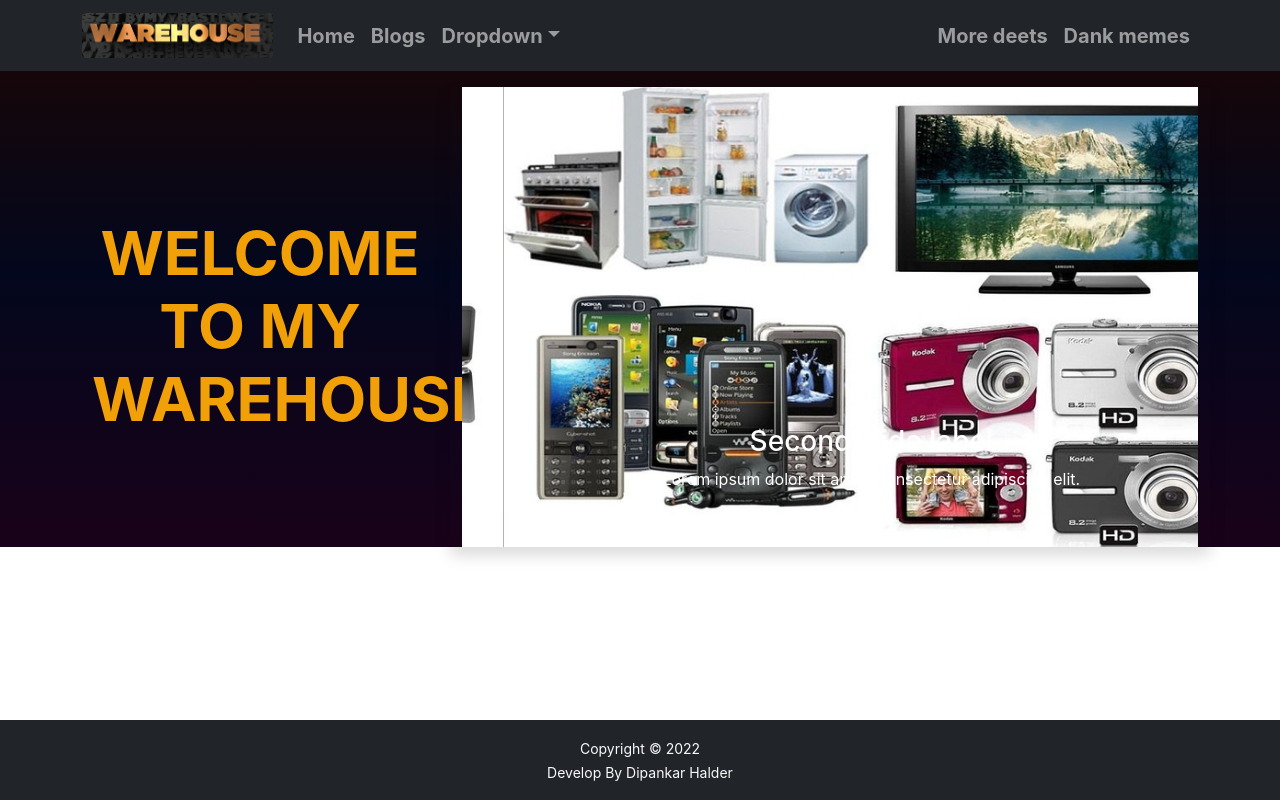
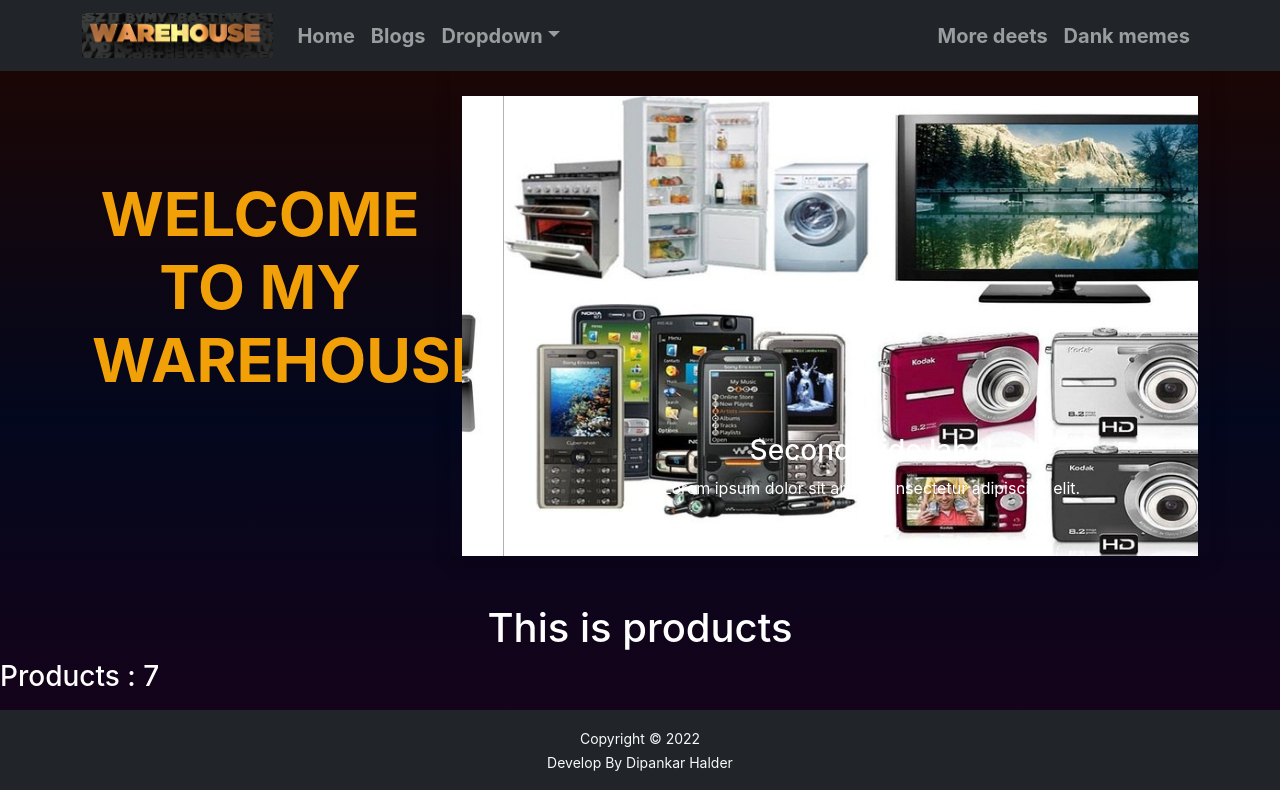
Before and after one commit to dipankar11137/warehouse-management-client-side, a React (Create React App) app: page / in a window 1280 px wide. Built offline with nearby package versions, Linux system fonts and the light colour scheme.

Commit message:
add json file

```diff
--- /dev/null
+++ b/public/products.json
@@ -0,0 +1,65 @@
+[
+    {
+        "_id": 1,
+        "name": "Laptop",
+        "price": "53000",
+        "quantity": "4",
+        "supplierName": "Dipu",
+        "description": "Lorem ipsum dolor sit amet, consectetu radipisi cing elitBeatae autem aperiam nequ quaera molestias voluptatibus harum ametipsa.",
+        "img": "https://i.ibb.co/dGDkr4v/1.jpg"
+    },
+    {
+        "_id": 2,
+        "name": "Mobile",
+        "price": "23000",
+        "quantity": "3",
+        "supplierName": "Messi",
+        "description": "Lorem ipsum dolor sit amet, consectetu radipisi cing elitBeatae autem aperiam nequ quaera molestias voluptatibus harum ametipsa.",
+        "img": "https://i.ibb.co/dGDkr4v/1.jpg"
+    },
+    {
+        "_id": 3,
+        "name": "TV",
+        "price": "35000",
+        "quantity": "1",
+        "supplierName": "Ronaldo",
+        "description": "Lorem ipsum dolor sit amet, consectetu radipisi cing elitBeatae autem aperiam nequ quaera molestias voluptatibus harum ametipsa.",
+        "img": "https://i.ibb.co/dGDkr4v/1.jpg"
+    },
+    {
+        "_id": 4,
+        "name": "Laptop",
+        "price": "53000",
+        "quantity": "2",
+        "supplierName": "Naymer",
+        "description": "Lorem ipsum dolor sit amet, consectetu radipisi cing elitBeatae autem aperiam nequ quaera molestias voluptatibus harum ametipsa.",
+        "img": "https://i.ibb.co/dGDkr4v/1.jpg"
+    },
+    {
+        "_id": 5,
+        "name": "Freeze",
+        "price": "28000",
+        "quantity": "6",
+        "supplierName": "Ramus",
+        "description": "Lorem ipsum dolor sit amet, consectetu radipisi cing elitBeatae autem aperiam nequ quaera molestias voluptatibus harum ametipsa.",
+        "img": "https://i.ibb.co/dGDkr4v/1.jpg"
+    },
+    {
+        "_id": 6,
+        "name": "Radio",
+        "price": "53000",
+        "quantity": "22",
+        "supplierName": "Play",
+        "description": "Lorem ipsum dolor sit amet, consectetu radipisi cing elitBeatae autem aperiam nequ quaera molestias voluptatibus harum ametipsa.",
+        "img": "https://i.ibb.co/dGDkr4v/1.jpg"
+    },
+    {
+        "_id": 7,
+        "name": "Earphone",
+        "price": "3000",
+        "quantity": "7",
+        "supplierName": "Romero",
+        "description": "Lorem ipsum dolor sit amet, consectetu radipisi cing elitBeatae autem aperiam nequ quaera molestias voluptatibus harum ametipsa.",
+        "img": "https://i.ibb.co/dGDkr4v/1.jpg"
+    }
+]
--- a/src/Components/Pages/Home/Banner/Banner.js
+++ b/src/Components/Pages/Home/Banner/Banner.js
@@ -12,7 +12,7 @@
         setIndex(selectedIndex);
     };
     return (
-        <Carousel activeIndex={index} onSelect={handleSelect}>
+        <Carousel className='mt-5' activeIndex={index} onSelect={handleSelect}>
             <Carousel.Item>
                 <img
                     className="d-block w-100"
--- a/src/Components/Pages/Home/Home/Home.css
+++ b/src/Components/Pages/Home/Home/Home.css
@@ -9,3 +9,10 @@
 .background-color {
     background: linear-gradient(#1c0603, #03071d, #190219);
 }
+
+@media only screen and (max-width: 800px) {
+    .header-title-style {
+        margin-top: 15px;
+        margin-bottom: 0;
+    }
+}
--- a/src/Components/Pages/Home/Home/Home.js
+++ b/src/Components/Pages/Home/Home/Home.js
@@ -1,11 +1,12 @@
 import React from 'react';
 import Banner from '../Banner/Banner';
+import Products from '../Products/Products';
 import './Home.css'
 
 const Home = () => {
     return (
         <div >
-            <div className="container mt-3">
+            <div className="container mt-5">
                 <div className="row">
                     <div className="col-lg-4 col-12 text-center   ">
                         <h1 className='fw-bold header-title-style '>WELCOME TO MY WAREHOUSE</h1>
@@ -15,6 +16,7 @@
                     </div>
                 </div>
             </div>
+            <Products></Products>
         </div>
     );
 };
--- /dev/null
+++ b/src/Components/Pages/Home/Products/Products.js
@@ -0,0 +1,20 @@
+import React, { useEffect, useState } from 'react';
+
+const Products = () => {
+    const [products, setProducts] = useState([]);
+
+    useEffect(() => {
+        fetch('products.json')
+            .then(res => res.json())
+            .then(data => setProducts(data))
+    }, []);
+
+    return (
+        <div className='text-white mt-5'>
+            <h1 className='text-center'>This is products</h1>
+            <h3>Products : {products.length}</h3>
+        </div>
+    );
+};
+
+export default Products;
--- a/src/Components/Pages/Shared/Footer/Footer.js
+++ b/src/Components/Pages/Shared/Footer/Footer.js
@@ -6,7 +6,7 @@
     const today = new Date();
     const year = today.getFullYear();
     return (
-        <footer className='bg-dark text-light pt-3 pb-3 fixed-bottom text-center'>
+        <footer className='bg-dark text-light pt-3 pb-3 mt-3  text-center'>
             <p><small>Copyright &copy; {year}</small></p>
             <p><small>Develop By Dipankar Halder</small></p>
         </footer>
--- a/src/Components/Pages/Shared/Header/Header.js
+++ b/src/Components/Pages/Shared/Header/Header.js
@@ -5,8 +5,8 @@
 
 const Header = () => {
     return (
-        <div className='fs-5 fw-bold'>
-            <Navbar collapseOnSelect expand="lg" bg="dark" variant="dark">
+        <div className='fs-5 fw-bold '>
+            <Navbar className='fixed-top mb-3' collapseOnSelect expand="lg" bg="dark" variant="dark">
                 <Container>
                     <Navbar.Brand as={Link} to='/'><img className='rounded mt-' style={{ height: 45 }} src={warehouse} alt="" /></Navbar.Brand>
                     <Navbar.Toggle aria-controls="responsive-navbar-nav" />
```
Also changed, not shown: src/Components/Pages/Home/Product/Product.js (added), 1 other file (tests, documents, lock files or other folders).
